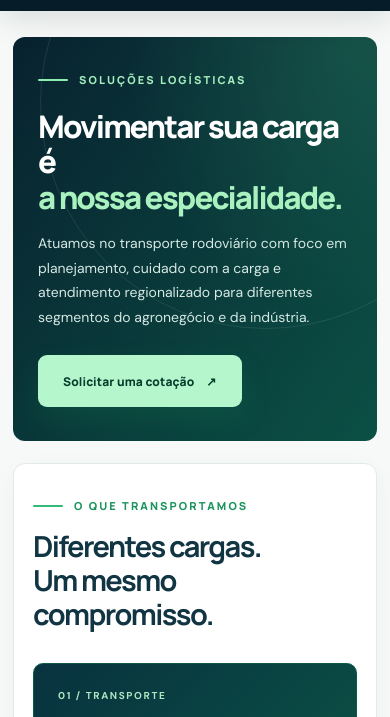
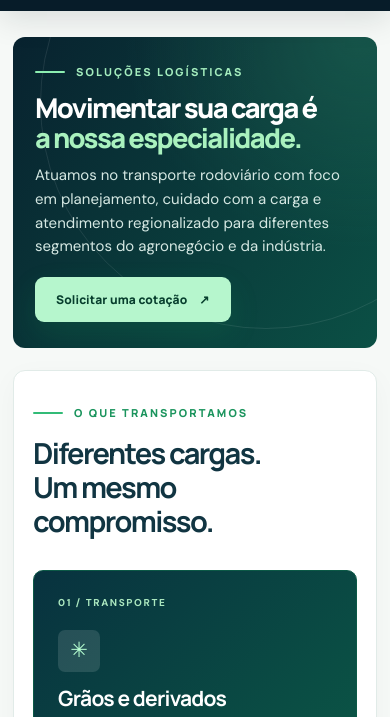
Before and after one commit to Netosmith/novafrota-logistica, a plain HTML site: page servicos.html in a window 390 px wide. Shown: the part 110-827 px from the top of the page. Drawn offline with Linux system fonts and the light colour scheme.

Commit message:
Compactar banner da página Serviços
* style: banner de Serviços no mesmo tamanho compacto da página Sobre

* chore: atualizar cache do banner compacto da página Serviços

```diff
--- a/assets/css/referencia-2026.css
+++ b/assets/css/referencia-2026.css
@@ -295,3 +295,37 @@ body:not(.nf-home-v4) .site-footer{background:#061c27}
     font-size: clamp(27px, 7vw, 35px);
   }
 }
+
+/* Banner Serviços: mesmo padrão compacto aprovado para A Nova Frota. */
+.nf-detail-page > section.nf-detail-intro[aria-labelledby="services-detail-title"] {
+  min-height: 0;
+  padding: 32px 45px;
+}
+.nf-detail-page > section.nf-detail-intro[aria-labelledby="services-detail-title"] > h1 {
+  font-size: clamp(29px, 3.1vw, 45px);
+  line-height: 1.13;
+  margin: 12px 0 10px;
+}
+.nf-detail-page > section.nf-detail-intro[aria-labelledby="services-detail-title"] > p {
+  font-size: 15px;
+  line-height: 1.58;
+  margin: 0 0 18px;
+  max-width: 730px;
+}
+.nf-detail-page > section.nf-detail-intro[aria-labelledby="services-detail-title"] > .nf-btn {
+  min-height: 45px;
+  padding: 12px 21px;
+}
+@media (max-width: 900px) {
+  .nf-detail-page > section.nf-detail-intro[aria-labelledby="services-detail-title"] {
+    padding: 29px 30px;
+  }
+}
+@media (max-width: 620px) {
+  .nf-detail-page > section.nf-detail-intro[aria-labelledby="services-detail-title"] {
+    padding: 26px 22px;
+  }
+  .nf-detail-page > section.nf-detail-intro[aria-labelledby="services-detail-title"] > h1 {
+    font-size: clamp(27px, 7vw, 35px);
+  }
+}
--- a/servicos.html
+++ b/servicos.html
@@ -9,7 +9,7 @@
   <link rel="stylesheet" href="assets/css/style.css?v=4">
   <link rel="stylesheet" href="assets/css/refresh-2026.css?v=2">
   <link rel="stylesheet" href="assets/css/elegance-2026.css?v=2">
-  <link rel="stylesheet" href="assets/css/referencia-2026.css?v=1">
+  <link rel="stylesheet" href="assets/css/referencia-2026.css?v=3">
   <meta name="theme-color" content="#071d2a">
   <script defer src="assets/js/site.js?v=2"></script>
 </head>
```
